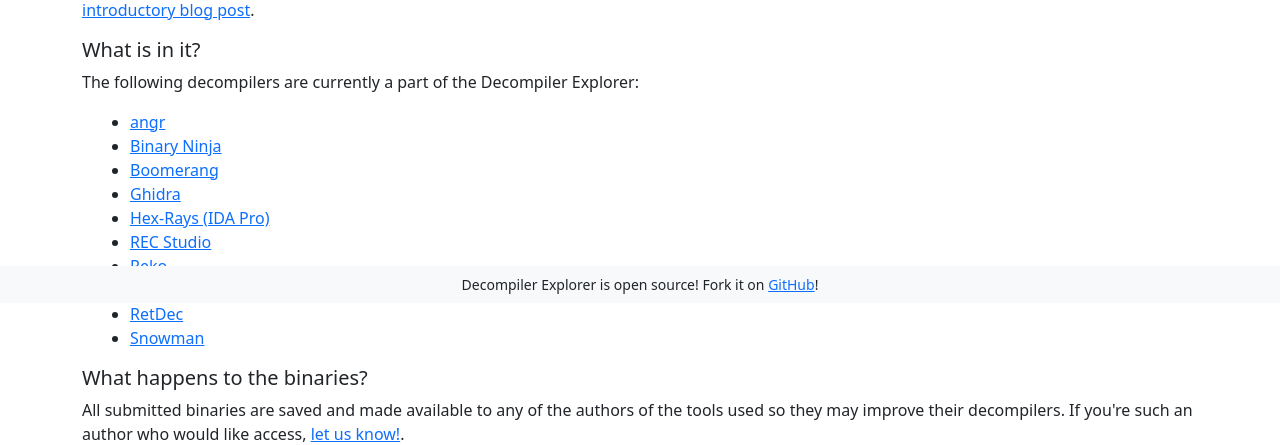
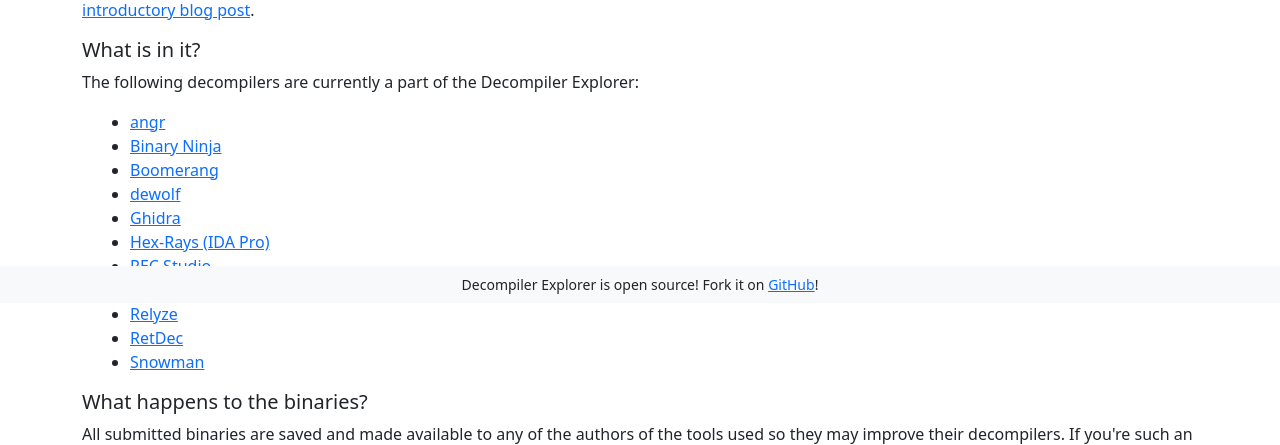
Before and after one commit to decompiler-explorer/decompiler-explorer, a Django app: page /faq in a window 1280 px wide. Shown: the part 497-942 px from the top of the page. Run offline with Django 3.2, Linux system fonts and the light colour scheme; some libraries are stand-ins or nearby versions.

Commit message:
Update faq.html
Added dewolf creds (whoops)

```diff
--- a/templates/explorer/faq.html
+++ b/templates/explorer/faq.html
@@ -71,6 +71,7 @@
                     <li><a href="https://angr.io/">angr</a></li>
                     <li><a href="https://binary.ninja">Binary Ninja</a></li>
                     <li><a href="https://github.com/BoomerangDecompiler/boomerang">Boomerang</a></li>
+                    <li><a href="https://github.com/fkie-cad/dewolf">dewolf</a></li>
                     <li><a href="https://ghidra-sre.org">Ghidra</a></li>
                     <li><a href="https://hex-rays.com/ida-pro/">Hex-Rays (IDA Pro)</a></li>
                     <li><a href="https://www.backerstreet.com/rec/rec.htm">REC Studio</a></li>
```
